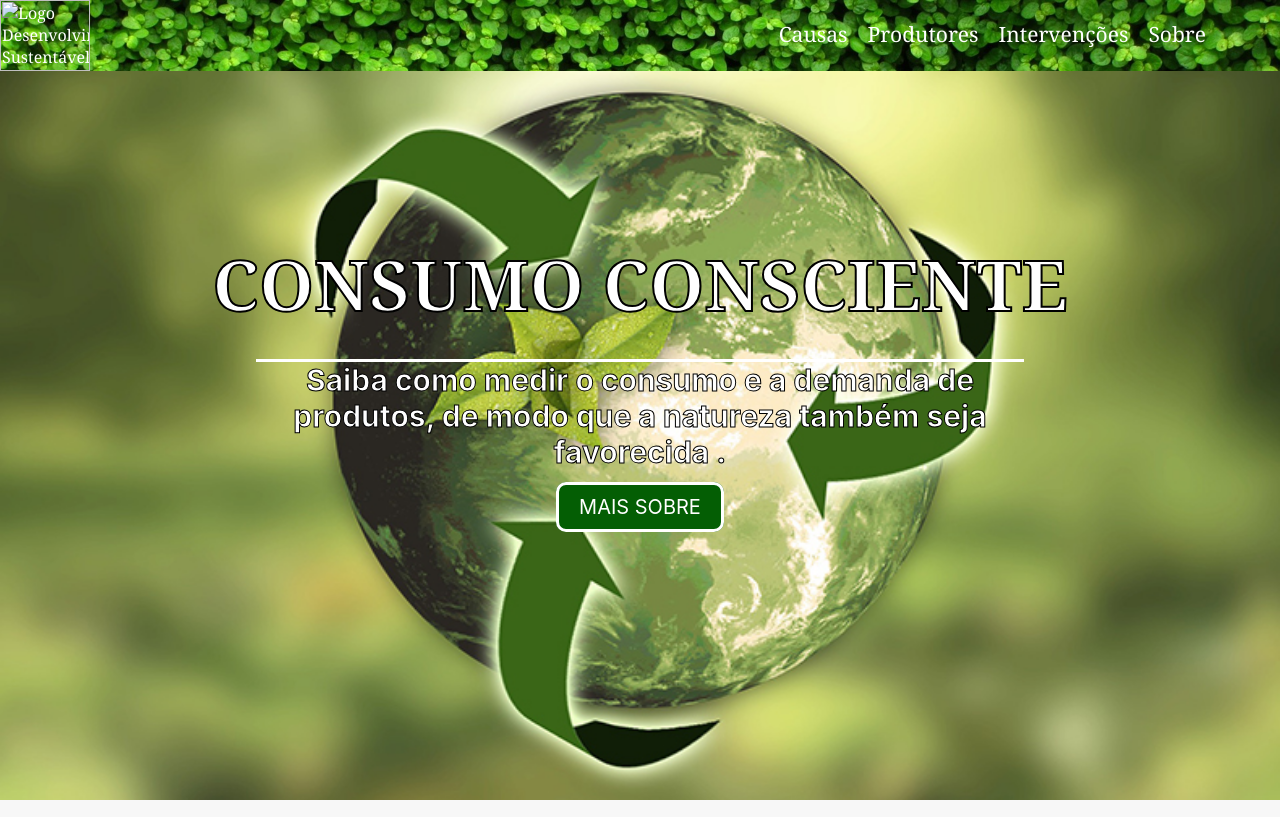
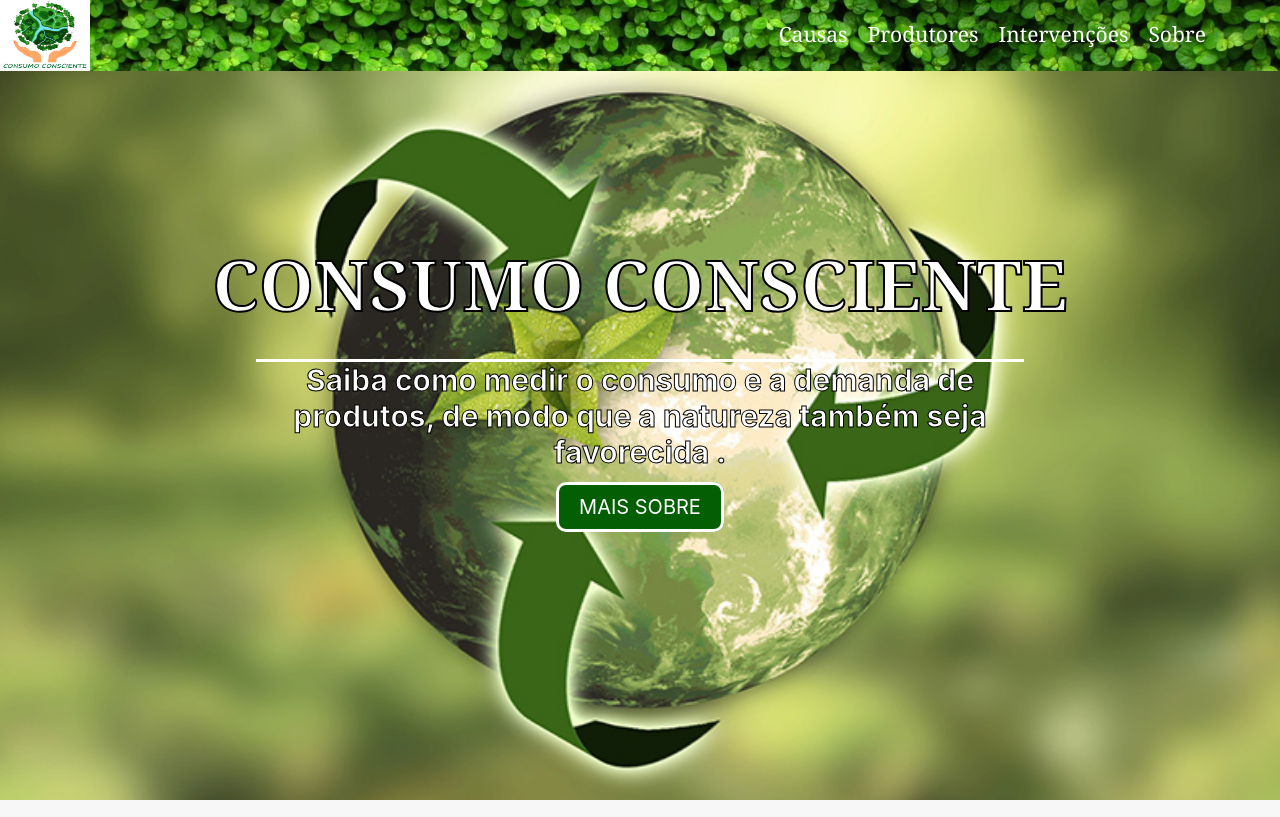
Before and after one commit to leo123-cpu/MeuPrimeiroSite---Semana-2, a plain HTML site: page index.html in a window 1280 px wide. Shown: the top 817 px of the page. Drawn offline with Linux system fonts and the light colour scheme; grey boxes are pictures that could not be loaded; files whose address does not match are found by name.

Commit message:
Update index.html

```diff
--- a/index.html
+++ b/index.html
@@ -5,7 +5,7 @@
     </head>
     <body>
         <header>
-                <img id="logo" src="imagens/logotipo.png" alt=" Logo Desenvolvimento Sustentável">
+                <img id="logo" src="logotipo.png" alt=" Logo Desenvolvimento Sustentável">
             <ul id="menu">
                 <li><a id="link" href="#projeto">Causas</a></li>
                 <li><a id="link" href="#selecao">Produtores</a></li>
```
